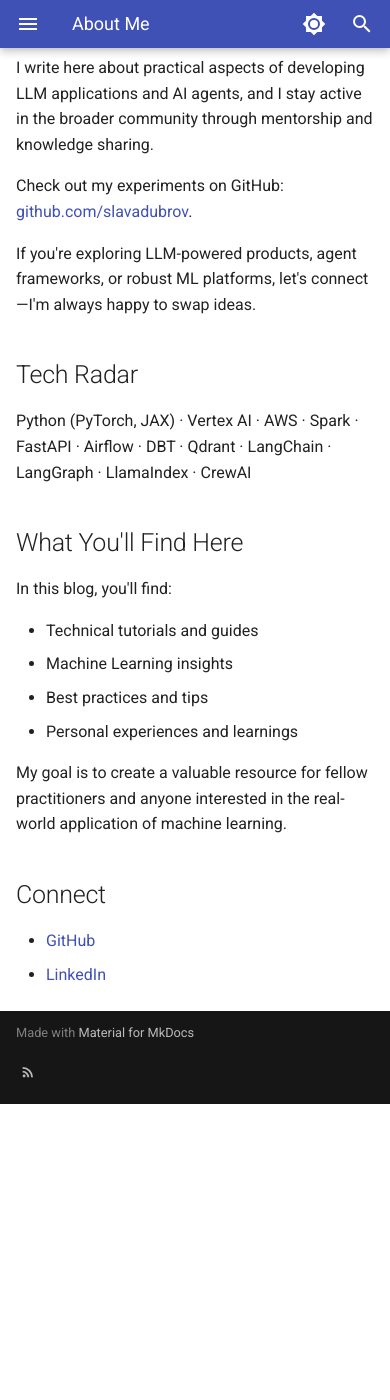
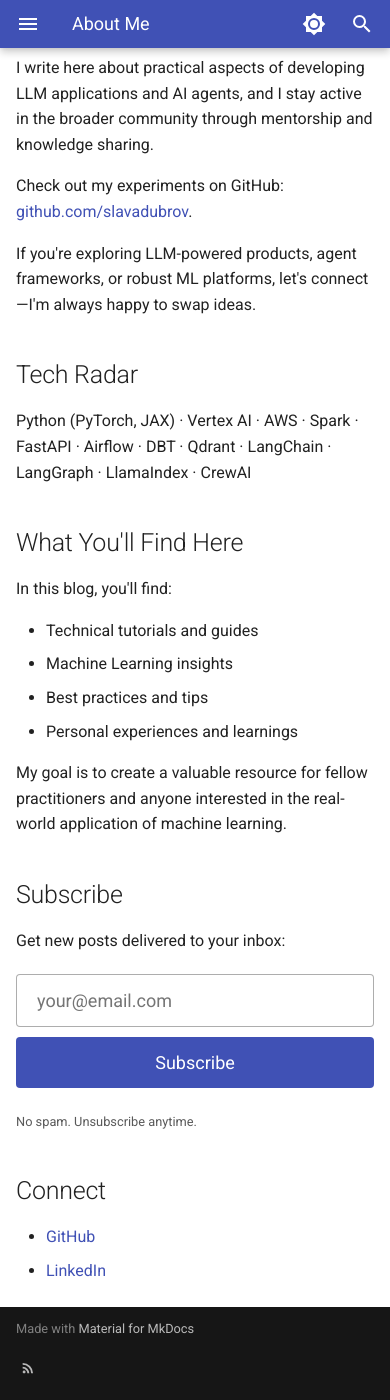
Before and after one commit to slavadubrov/notes, an MkDocs documentation site: the page built from docs/index.md, in a window 390 px wide and 1400 px high, scrolled down 870 px. Built offline with MkDocs 1.6.1 and Material for MkDocs 9.7.7, drawn with Linux system fonts in a browser that asks for light colours; before the commit the page ends 1974 px from its top, so only the background shows below that.

Commit message:
added subscribe

```diff
--- a/docs/assets/brand.css
+++ b/docs/assets/brand.css
@@ -1,3 +1,50 @@
 .md-header__button.md-logo img {
   height: 28px;
 }
+
+/* Buttondown Newsletter Form */
+.embeddable-buttondown-form {
+  display: flex;
+  gap: 0.5rem;
+  margin: 1rem 0;
+  max-width: 400px;
+}
+
+.embeddable-buttondown-form input[type="email"] {
+  flex: 1;
+  padding: 0.75rem 1rem;
+  border: 1px solid var(--md-default-fg-color--lighter);
+  border-radius: 4px;
+  font-size: 0.9rem;
+  background: var(--md-default-bg-color);
+  color: var(--md-default-fg-color);
+}
+
+.embeddable-buttondown-form input[type="email"]:focus {
+  outline: none;
+  border-color: var(--md-primary-fg-color);
+  box-shadow: 0 0 0 2px rgba(63, 81, 181, 0.2);
+}
+
+.embeddable-buttondown-form button {
+  padding: 0.75rem 1.5rem;
+  background: var(--md-primary-fg-color);
+  color: white;
+  border: none;
+  border-radius: 4px;
+  font-size: 0.9rem;
+  font-weight: 500;
+  cursor: pointer;
+  transition: background 0.2s ease;
+}
+
+.embeddable-buttondown-form button:hover {
+  background: var(--md-primary-fg-color--dark);
+}
+
+/* Responsive form for mobile */
+@media (max-width: 480px) {
+  .embeddable-buttondown-form {
+    flex-direction: column;
+  }
+}
--- a/docs/index.md
+++ b/docs/index.md
@@ -36,6 +36,22 @@ In this blog, you'll find:
 
 My goal is to create a valuable resource for fellow practitioners and anyone interested in the real-world application of machine learning.
 
+## Subscribe
+
+Get new posts delivered to your inbox:
+
+<form
+  action="https://buttondown.com/api/emails/embed-subscribe/edgeofcontext"
+  method="post"
+  target="popupwindow"
+  class="embeddable-buttondown-form"
+>
+  <input type="email" name="email" placeholder="your@email.com" required />
+  <button type="submit">Subscribe</button>
+</form>
+
+<small>No spam. Unsubscribe anytime.</small>
+
 ## Connect
 
 - [GitHub](https://github.com/slavadubrov)
```
Also changed, not shown: docs/blog/posts/2025-12-25-schema-guided-reasoning-vllm.md (+2 -2 lines), 1 other file.
